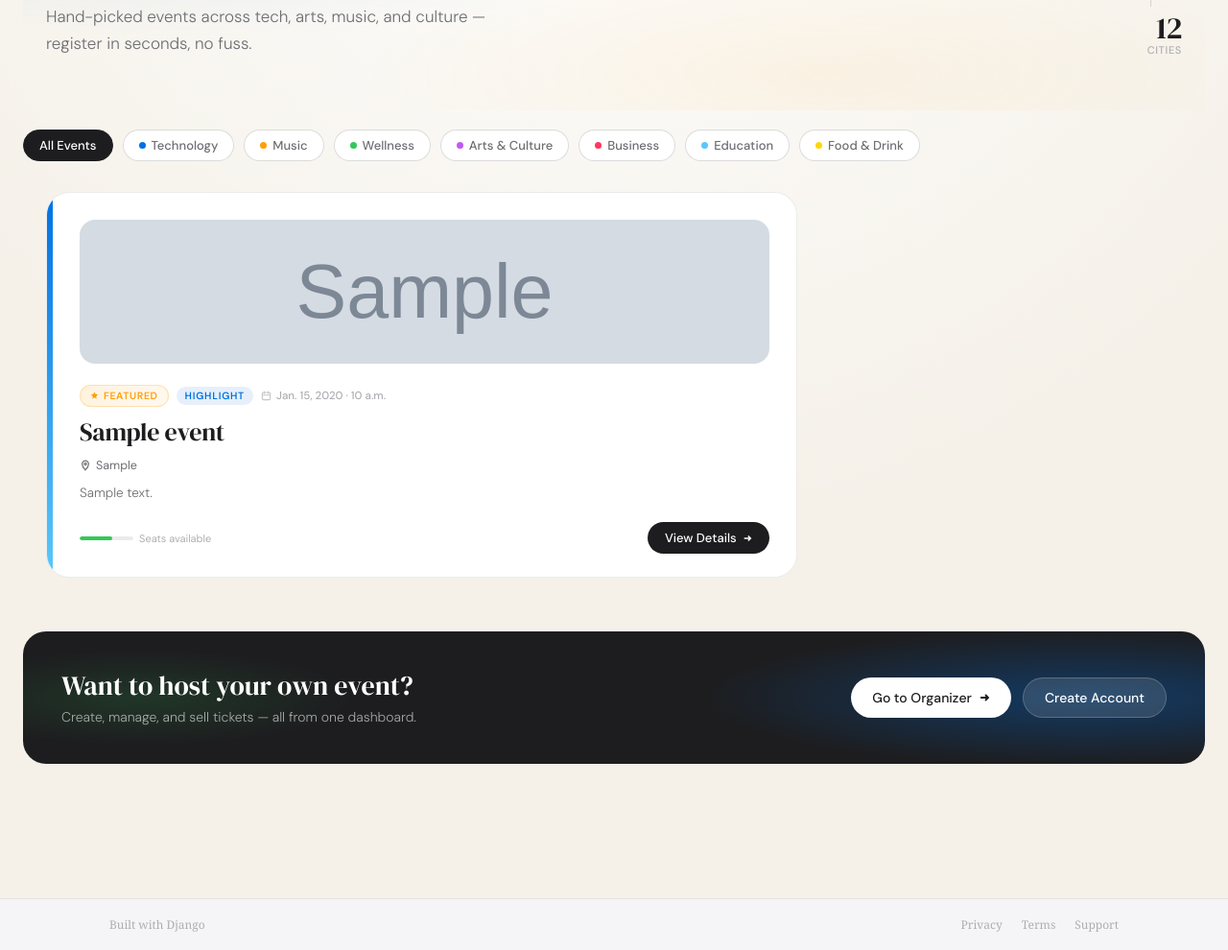
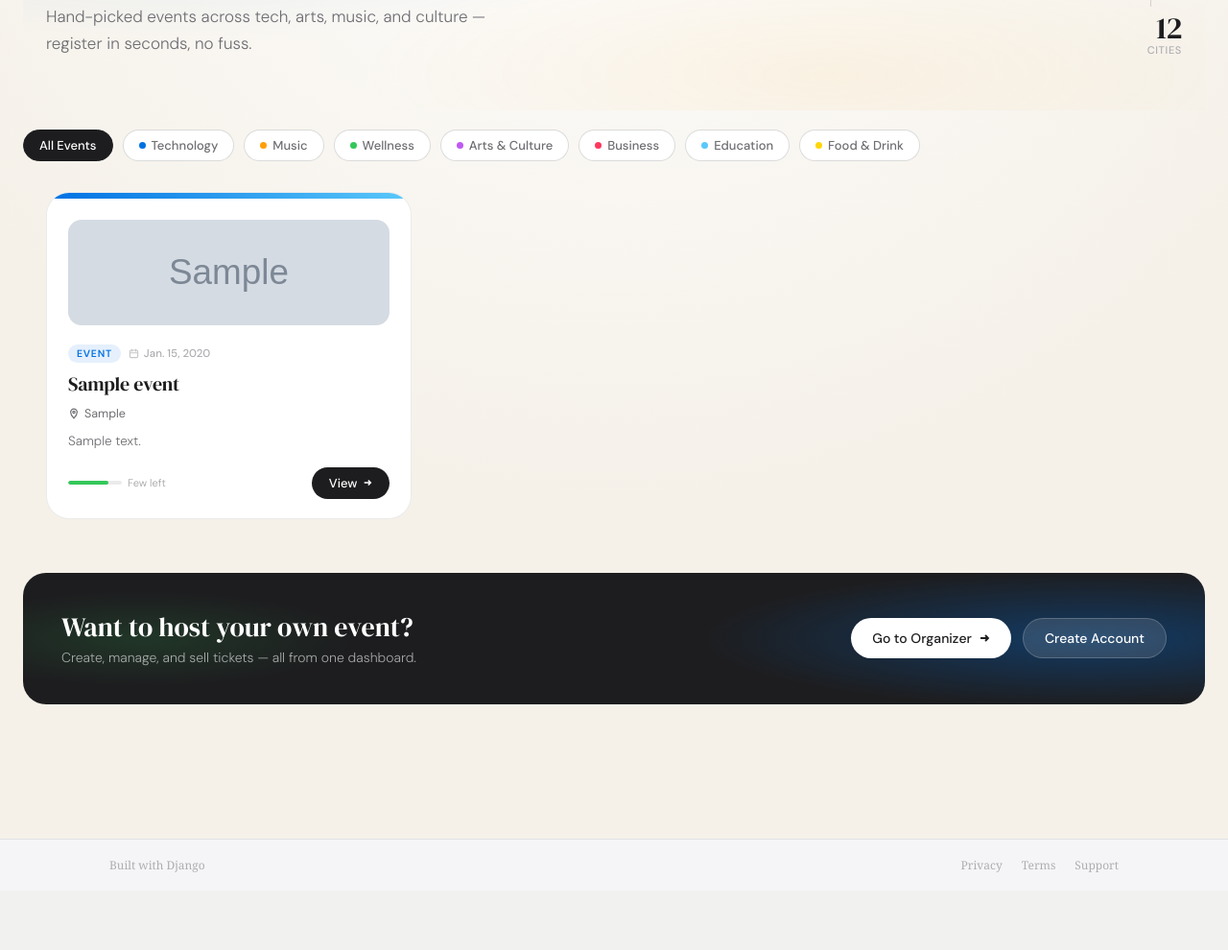
Before and after one commit to HelloCoderCode/event_management, a Django app: page / in a window 1280 px wide. Shown: the part 307-1297 px from the top of the page at 96% size. After the commit the page ends 1216 px from the top, so only its background shows below. Run offline with Django 5.2, Linux system fonts and the light colour scheme; tables that the repository leaves empty hold one stand-in row (values such as "Sample post"); grey boxes marked "Sample" are stand-in pictures.

Commit message:
home deisgn chnage

```diff
--- a/event_management/events/templates/events/home.html
+++ b/event_management/events/templates/events/home.html
@@ -624,50 +624,6 @@
 <!-- ── EVENTS GRID ────────────────────────────────────────────── -->
 <section class="ev-full ev-grid">
   {% for event in events %}
-
-    {% if forloop.first %}
-    <!-- First card is featured / wide -->
-    <article class="ev-card featured">
-      <div class="ev-card-band"></div>
-      <div style="flex:1;display:flex;flex-direction:column;">
-        <div class="ev-card-body">
-          {% if event.image %}
-          <div class="ev-card-media">
-            <img src="{{ event.image.url }}" alt="{{ event.title }}">
-          </div>
-          {% endif %}
-          <div class="ev-card-meta">
-            <span class="ev-featured-badge">
-              <svg width="9" height="9" viewBox="0 0 12 12" fill="currentColor"><path d="M6 .5l1.5 3.1 3.4.5-2.5 2.4.6 3.4L6 8.3l-3 1.6.6-3.4L1 4.1l3.4-.5z"/></svg>
-              Featured
-            </span>
-            <span class="ev-tag">Highlight</span>
-            <span class="ev-date-chip">
-              <svg width="11" height="11" viewBox="0 0 16 16" fill="none" stroke="currentColor" stroke-width="1.6"><rect x="2" y="3" width="12" height="11" rx="2"/><path d="M5 1v4M11 1v4M2 7h12"/></svg>
-              {{ event.start_date }} · {{ event.start_time }}
-            </span>
-          </div>
-          <h2 class="ev-card-title">{{ event.title }}</h2>
-          <div class="ev-card-loc">
-            <svg width="12" height="12" viewBox="0 0 16 16" fill="none" stroke="currentColor" stroke-width="1.6"><path d="M8 1.5A4.5 4.5 0 0 1 12.5 6C12.5 10 8 14.5 8 14.5S3.5 10 3.5 6A4.5 4.5 0 0 1 8 1.5Z"/><circle cx="8" cy="6" r="1.5"/></svg>
-            {{ event.location }}
-          </div>
-          <p class="ev-card-desc">{{ event.description|truncatechars:220 }}</p>
-        </div>
-        <div class="ev-card-footer">
-          <div class="ev-seats">
-            <div class="ev-seats-bar"><div class="ev-seats-fill" style="width:60%"></div></div>
-            <span class="ev-seats-txt">Seats available</span>
-          </div>
-          <a class="ev-btn" href="{% url 'events:event_detail' event.slug %}">
-            View Details
-            <svg width="10" height="10" viewBox="0 0 12 12" fill="none" stroke="currentColor" stroke-width="1.8"><path d="M2 6h8M7 3l3 3-3 3"/></svg>
-          </a>
-        </div>
-      </div>
-    </article>
-
-    {% else %}
     <!-- Regular card -->
     <article class="ev-card">
       <div class="ev-card-band"></div>
@@ -704,8 +660,6 @@
         </a>
       </div>
     </article>
-    {% endif %}
-
   {% empty %}
   <!-- Empty state -->
   <div class="ev-empty">
```
